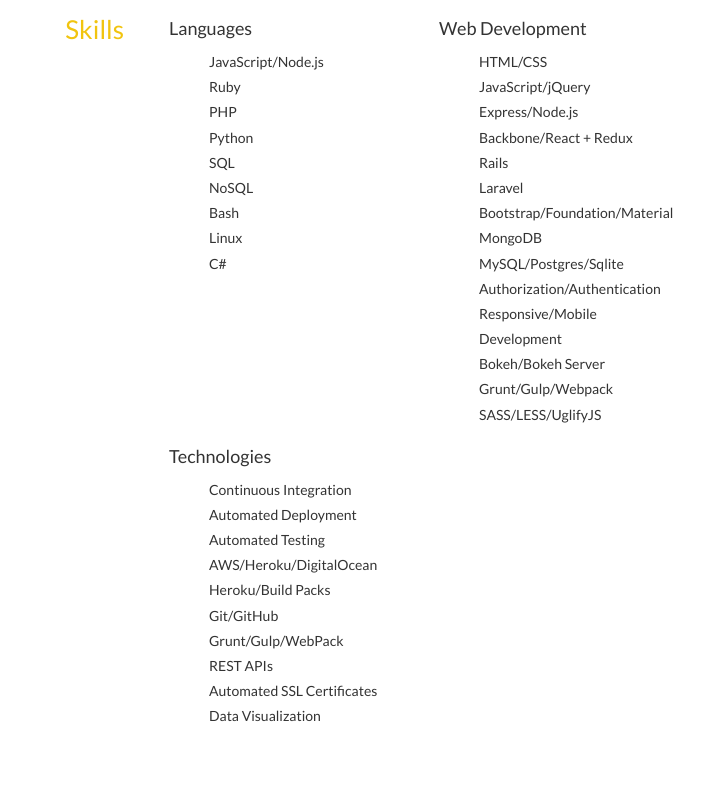
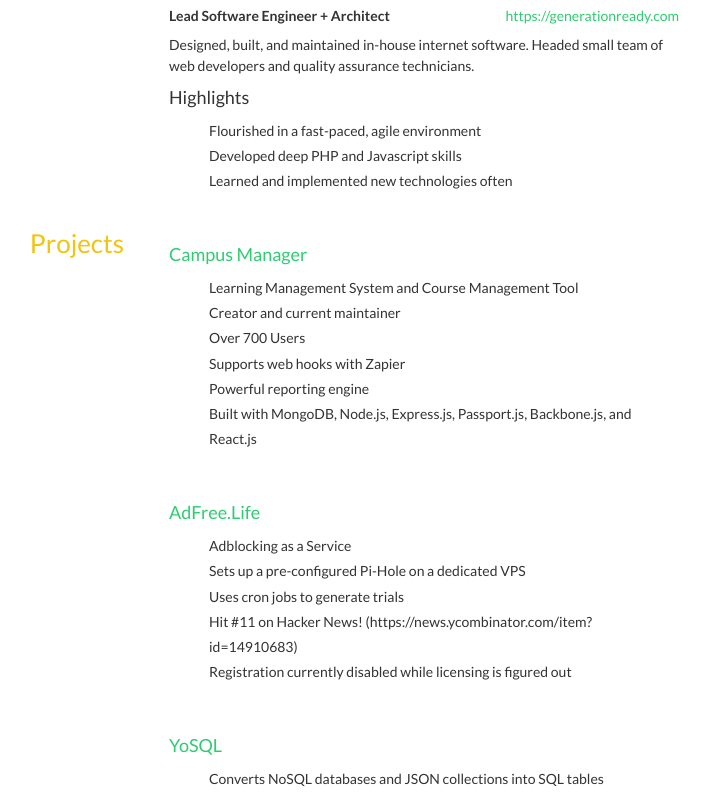
Before and after one commit to darwinrisser/resume, a website: page index.html in a window 1280 px wide. Shown: the part 2007-2800 px from the top of the page, without its empty margins (306-1016 px from the left). Drawn offline with nearby package versions, Linux system fonts and the light colour scheme; some icons are missing.

Commit message:
fixed picture

```diff
--- a/index.html
+++ b/index.html
@@ -53,7 +53,6 @@
 	font: 13px Octicons;
 	margin-top: 6px;
 	margin-left: -20px;
-	opacity: .1;
 	position: absolute;
 }
 blockquote {
@@ -195,7 +194,10 @@
 	<header id="header">
 		<div class="container">
 			<div class="row">
-				<div class="col-sm-9 col-sm-push-3">
+				<div class="col-sm-3 text-right">
+					<img src="https://secure.gravatar.com/avatar/04e62738f83b0cb05210097fe6fd696b" alt="headshot" class="img-circle">
+				</div>
+				<div class="col-sm-9">
 					<h1>
 						Darwin Risser
 					</h1>
@@ -390,6 +392,62 @@
 
 
 
+    <section id="projects" class="row">
+        <aside class="col-sm-3">
+            <h3>Projects</h3>
+        </aside>
+        <div class="col-sm-9">
+            <div class="row">
+            <div class="col-sm-12">
+                <div class="name">
+                    <a href="https://github.com/AustinCodingAcademy/campus-manager"><h4>Campus Manager</h4></a>
+                </div>
+                <div class="summary">
+                    <span></span>
+                </div>
+				<ul class="highlights">
+					<li>Learning Management System and Course Management Tool</li>
+					<li>Creator and current maintainer</li>
+					<li>Over 700 Users</li>
+					<li>Supports web hooks with Zapier</li>
+					<li>Powerful reporting engine</li>
+					<li>Built with MongoDB, Node.js, Express.js, Passport.js, Backbone.js, and React.js</li>
+				</ul>
+            </div>
+            <div class="col-sm-12">
+                <div class="name">
+                    <a href="https://ad-free-life.herokuapp.com/"><h4>AdFree.Life</h4></a>
+                </div>
+                <div class="summary">
+                    <span></span>
+                </div>
+				<ul class="highlights">
+					<li>Adblocking as a Service</li>
+					<li>Sets up a pre-configured Pi-Hole on a dedicated VPS</li>
+					<li>Uses cron jobs to generate trials</li>
+					<li>Hit #11 on Hacker News! (https://news.ycombinator.com/item?id=14910683)</li>
+					<li>Registration currently disabled while licensing is figured out</li>
+				</ul>
+            </div>
+            <div class="col-sm-12">
+                <div class="name">
+                    <a href="https://github.com/kevincolten/yosql"><h4>YoSQL</h4></a>
+                </div>
+                <div class="summary">
+                    <span></span>
+                </div>
+				<ul class="highlights">
+					<li>Converts NoSQL databases and JSON collections into SQL tables</li>
+					<li>Creator and current maintainer</li>
+					<li>Integrates with Zapier for web hook functionality</li>
+					<li>Save and share queries</li>
+					<li>API to integrate with any SPA frontend</li>
+				</ul>
+            </div>
+            </div>
+        </div>
+    </section>
+
 
 	<section id="skills" class="row">
 		<aside class="col-sm-3">
--- a/package.json
+++ b/package.json
@@ -5,7 +5,7 @@
   "main": "index.js",
   "scripts": {
     "test": "echo \"Error: no test specified\" && exit 1",
-    "build": "resume export index.html --format html"
+    "build": "resume export index.html --format html --theme flat_projects"
   },
   "repository": {
     "type": "git",
```
